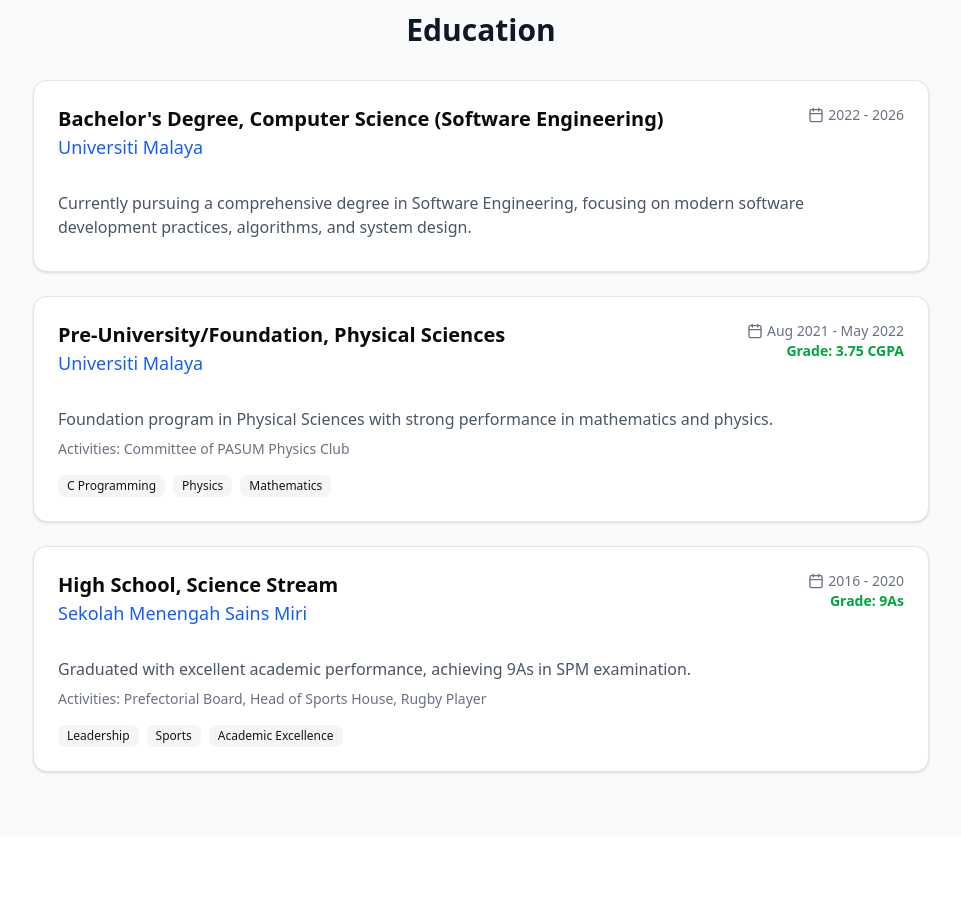
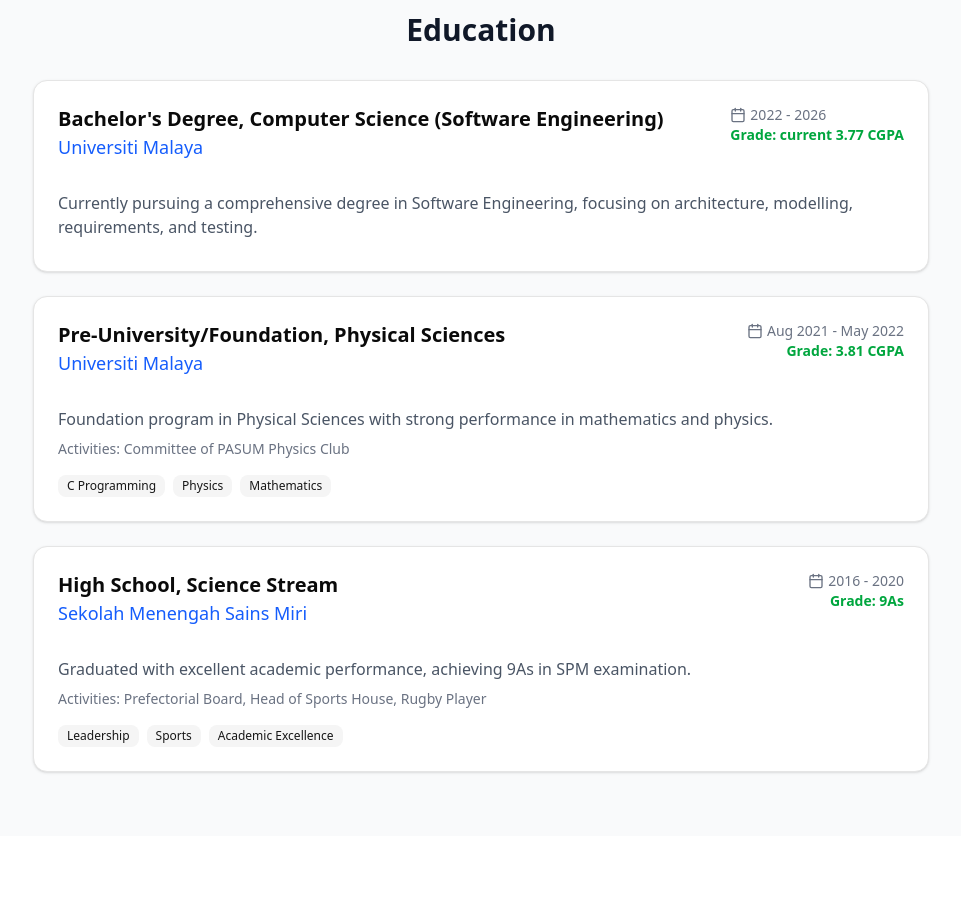
Before and after one commit to yumdmb/elvissawing-portfolio, a Next.js app: page / in a window 1280 px wide. Shown: the part 2800-3704 px from the top of the page, without its empty margins (159-1120 px from the left). Built offline with nearby package versions, Linux system fonts and the light colour scheme.

Commit message:
edit portfolio

```diff
--- a/src/data/portfolio.ts
+++ b/src/data/portfolio.ts
@@ -107,13 +107,14 @@ export const education: Education[] = [
   {
     degree: "Bachelor's Degree, Computer Science (Software Engineering)",
     institution: "Universiti Malaya",
+    grade: "current 3.77 CGPA",
     period: "2022 - 2026",
-    description: "Currently pursuing a comprehensive degree in Software Engineering, focusing on modern software development practices, algorithms, and system design."
+    description: "Currently pursuing a comprehensive degree in Software Engineering, focusing on architecture, modelling, requirements, and testing."
   },
   {
     degree: "Pre-University/Foundation, Physical Sciences",
     institution: "Universiti Malaya",
-    grade: "3.75 CGPA",
+    grade: "3.81 CGPA",
     period: "Aug 2021 - May 2022",
     description: "Foundation program in Physical Sciences with strong performance in mathematics and physics.",
     activities: "Committee of PASUM Physics Club",
```
